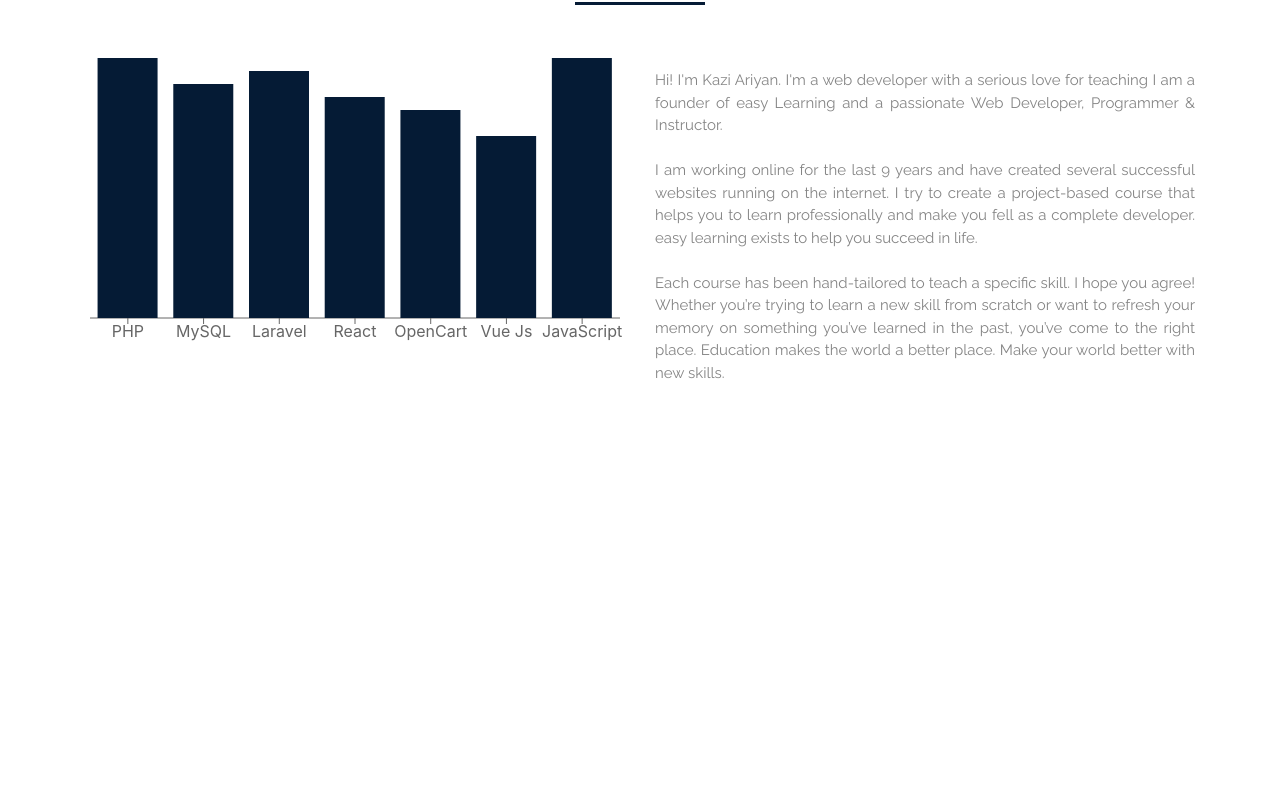
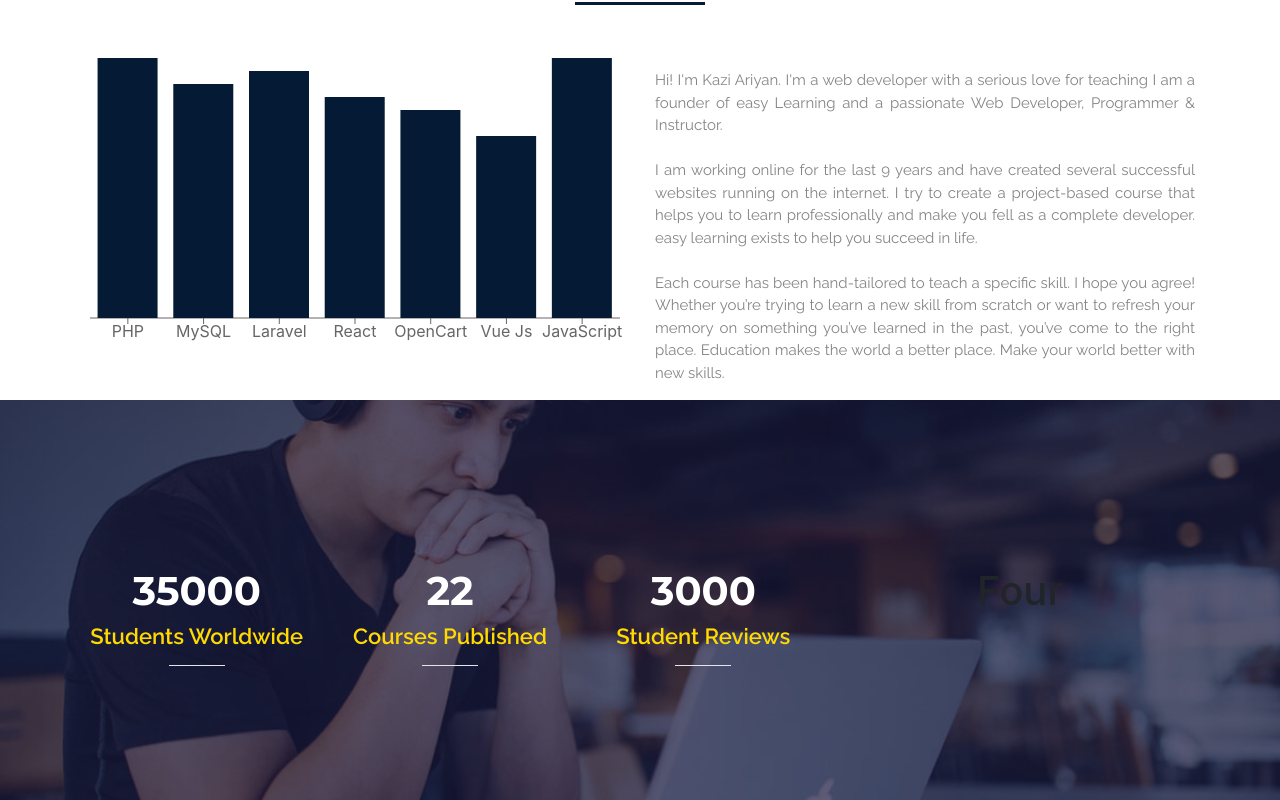
Before and after one commit to kodaishiotsuki/EasyLeaning_frontend, a React (Create React App) app: page / in a window 1280 px wide. Shown: the part 1223-2023 px from the top of the page. Before the commit the page ends 1623 px from the top, so only its background shows below. Built offline with nearby package versions, Linux system fonts and the light colour scheme; a web font is replaced by a local one.

Commit message:
Summaryコンポーネント作成

```diff
--- a/src/App.jsx
+++ b/src/App.jsx
@@ -1,6 +1,7 @@
 import React from "react";
 import Analysis from "./components/Analysis/Analysis";
 import Services from "./components/Services/Services";
+import Summary from "./components/Summary/Summary";
 import TopBanner from "./components/TopBanner/TopBanner";
 import TopNavigation from "./components/TopNavgation/TopNavigation";
 
@@ -11,6 +12,7 @@
       <TopBanner />
       <Services />
       <Analysis />
+      <Summary />
     </div>
   );
 }
--- a/src/assets/css/custom.css
+++ b/src/assets/css/custom.css
@@ -140,3 +140,37 @@
   color: #000000 !important;
   font-size: 16px;
 }
+
+.summaryBanner {
+  background-image: url('../Image/summary.jpg');
+  min-height: 400px;
+  background-attachment: fixed;
+  background-position: center;
+  background-repeat: no-repeat;
+  background-size: cover;
+}
+
+.summaryBannerOverlay {
+  position: absolute;
+  min-height: 400px;
+  width: 100%;
+  background: rgba(27, 25, 63, 0.7);
+}
+
+.countNumber{
+  font-family: 'Montserrat', sans-serif;
+  font-weight: 700;
+  color: #ffffff !important;
+  font-size: 40px;
+}
+
+.countTitle{
+  font-family: 'Raleway', sans-serif;
+    font-weight: 600;
+    color: #ffd900 !important;
+    font-size: 22px;
+}
+
+.countSection{
+  margin-top: 15%;
+}
--- /dev/null
+++ b/src/components/Summary/Summary.jsx
@@ -0,0 +1,41 @@
+import React from "react";
+import { Col, Container, Row, Button } from "react-bootstrap";
+
+const Summary = () => {
+  return (
+    <>
+      <Container className='summaryBanner p-0' fluid={true}>
+        <div className='summaryBannerOverlay'>
+          <Container className='text-center'>
+            <Row className="countSection">
+              <Col lg={8} md={6} sm={12}>
+                <Row>
+                  <Col>
+                    <h1 className='countNumber'>35000</h1>
+                    <h4 className='countTitle'>Students Worldwide</h4>
+                    <hr className='bg-white w-25' />
+                  </Col>
+                  <Col>
+                    <h1 className='countNumber'>22</h1>
+                    <h4 className='countTitle'>Courses Published</h4>
+                    <hr className='bg-white w-25' />
+                  </Col>
+                  <Col>
+                    <h1 className='countNumber'>3000</h1>
+                    <h4 className='countTitle'>Student Reviews</h4>
+                    <hr className='bg-white w-25' />
+                  </Col>
+                </Row>
+              </Col>
+              <Col lg={4} md={6} sm={12}>
+                <h1>Four</h1>
+              </Col>
+            </Row>
+          </Container>
+        </div>
+      </Container>
+    </>
+  );
+};
+
+export default Summary;
```
